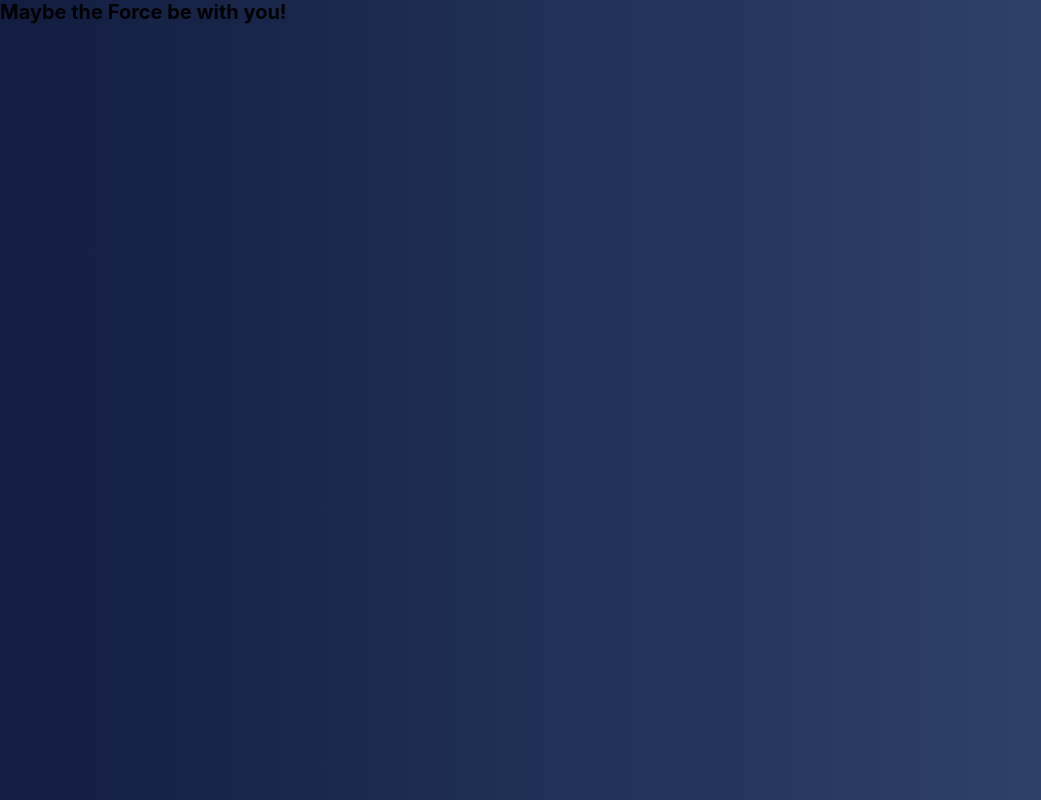
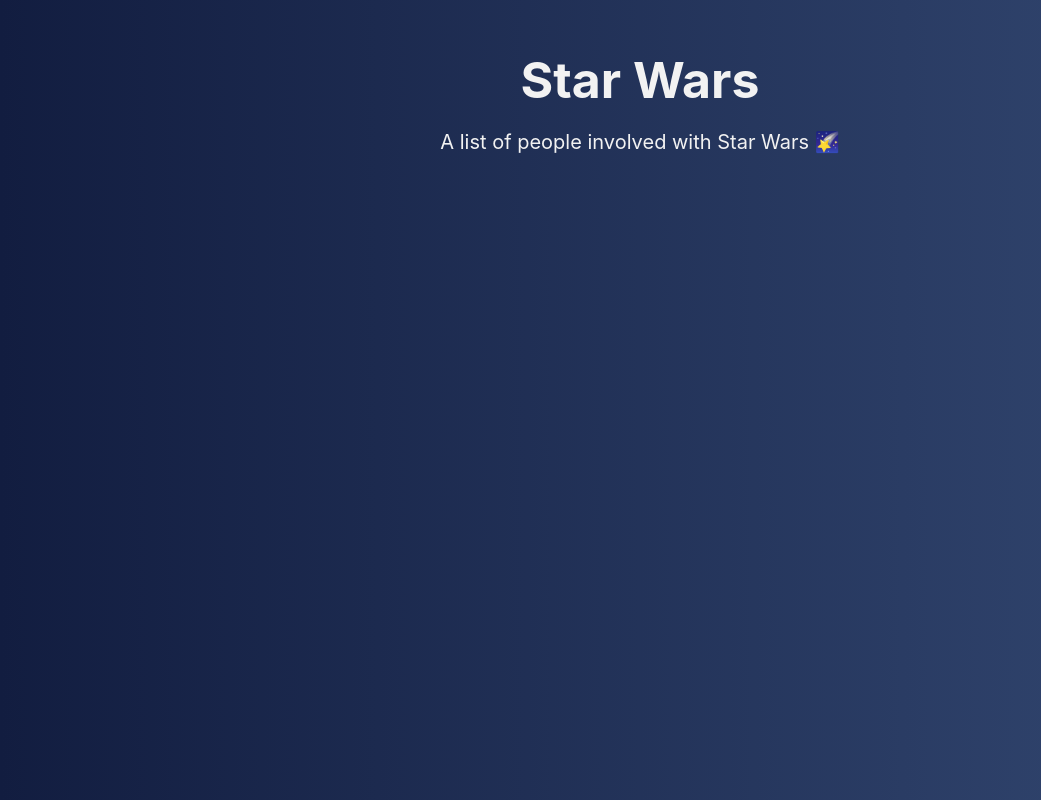
Before and after one commit to teixeiravictor/desafio-inflor, a Next.js app: page / in a window 1280 px wide. Shown: the whole page, without its empty margins (0-1041 px from the left). Built offline with nearby package versions, Linux system fonts and the light colour scheme; no server answers.

Commit message:
feat: add Main componentand call in index page

```diff
--- /dev/null
+++ b/src/components/Main/index.tsx
@@ -0,0 +1,12 @@
+import * as S from './styles'
+
+const Main = () => {
+  return (
+    <S.Wrapper>
+      <S.Heading>Star Wars</S.Heading>
+      <S.Content>A list of people involved with Star Wars 🌠</S.Content>
+    </S.Wrapper>
+  )
+}
+
+export default Main
--- /dev/null
+++ b/src/components/Main/styles.ts
@@ -0,0 +1,24 @@
+import styled from 'styled-components'
+
+export const Wrapper = styled.main`
+  width: 100%;
+  padding: 3rem;
+  text-align: center;
+  display: flex;
+  flex-direction: column;
+  align-items: center;
+  justify-content: center;
+`
+
+export const Heading = styled.h1`
+  color: var(--texts);
+  padding: 2rem;
+  text-align: center;
+  font-size: 5rem;
+`
+
+export const Content = styled.p`
+  color: var(--texts);
+  text-align: center;
+  font-size: 2rem;
+`
--- a/src/pages/index.tsx
+++ b/src/pages/index.tsx
@@ -1,3 +1,4 @@
+import Main from 'components/Main'
 import { NextSeo } from 'next-seo'
 
 export default function Home() {
@@ -15,7 +16,7 @@
           site_name: 'Star Wars Explained'
         }}
       />
-      <h1>Maybe the Force be with you!</h1>
+      <Main />
     </>
   )
 }
```
